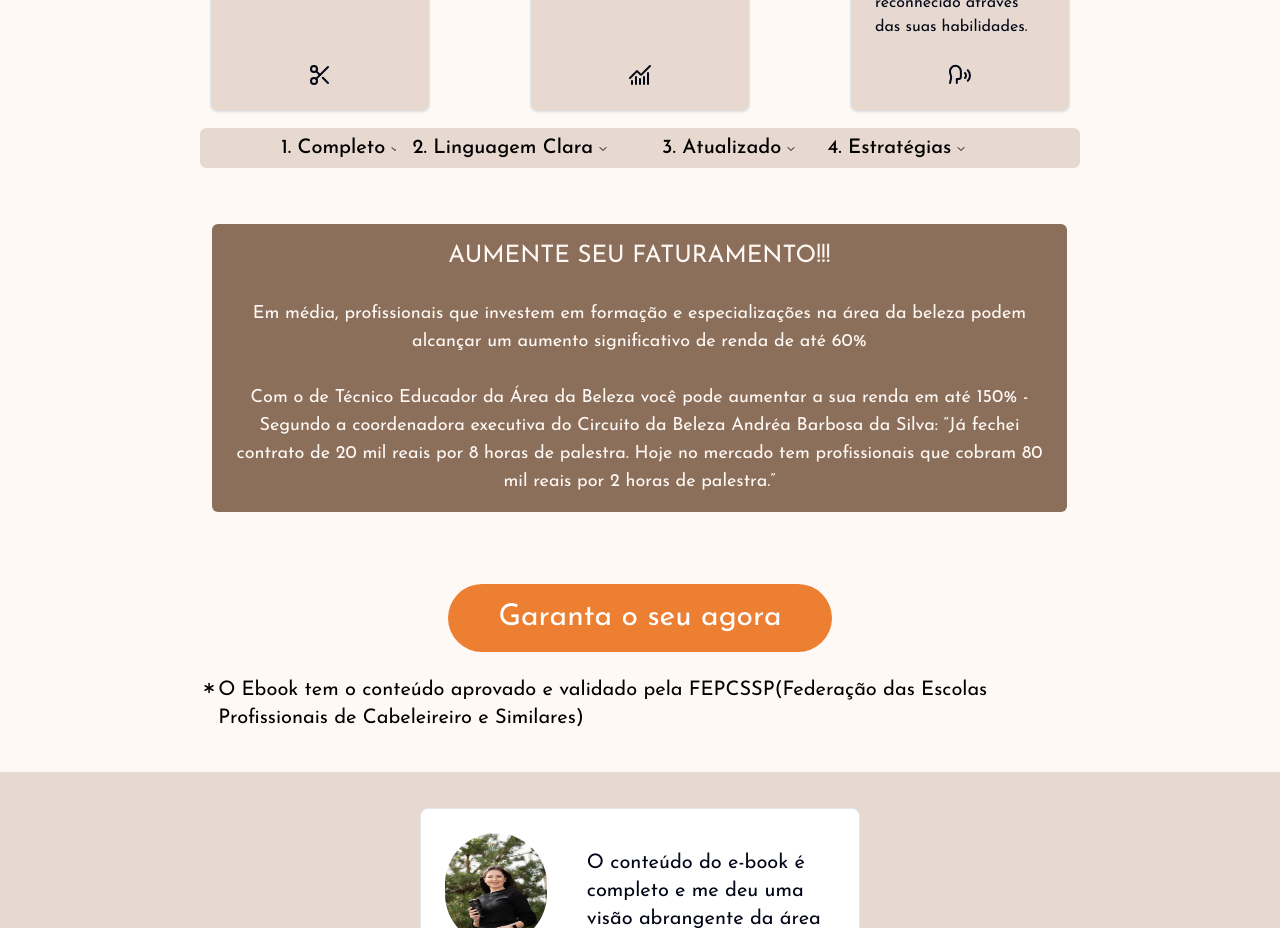
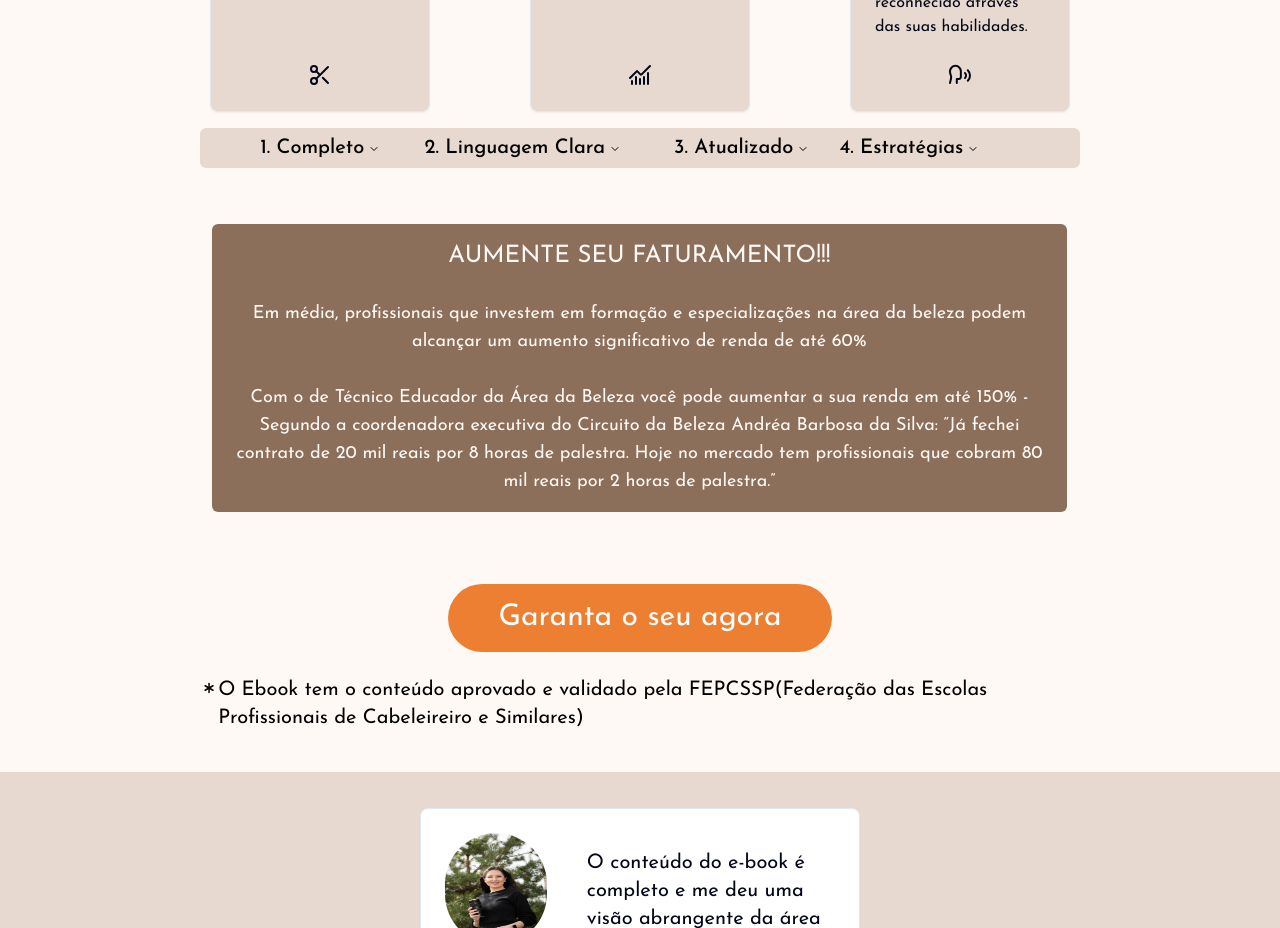
Before and after one commit to Riba12/CircuitoBeleza, a Next.js app: page / in a window 1280 px wide. Shown: the part 2520-3448 px from the top of the page. Built offline with nearby package versions, Linux system fonts and the light colour scheme.

Commit message:
small visual fix

```diff
--- a/src/components/ebook.tsx
+++ b/src/components/ebook.tsx
@@ -72,7 +72,7 @@ export default function Ebook() {
                         <NavigationMenu>
                             <NavigationMenuList className="w-[80px] md:w-1/4 md:ml-20">
                                 <NavigationMenuItem >
-                                    <NavigationMenuTrigger className="text-[8px] md:text-xl  bg-bege-100">1. Completo</NavigationMenuTrigger>
+                                    <NavigationMenuTrigger className="text-[8px] md:text-xl pr-10 bg-bege-100">1. Completo</NavigationMenuTrigger>
                                     <NavigationMenuContent>
                                         <div className="w-52 p-4">Aborda todos os aspectos educacionais para você ministrar um curso com segurança</div>
                                     </NavigationMenuContent>
```
